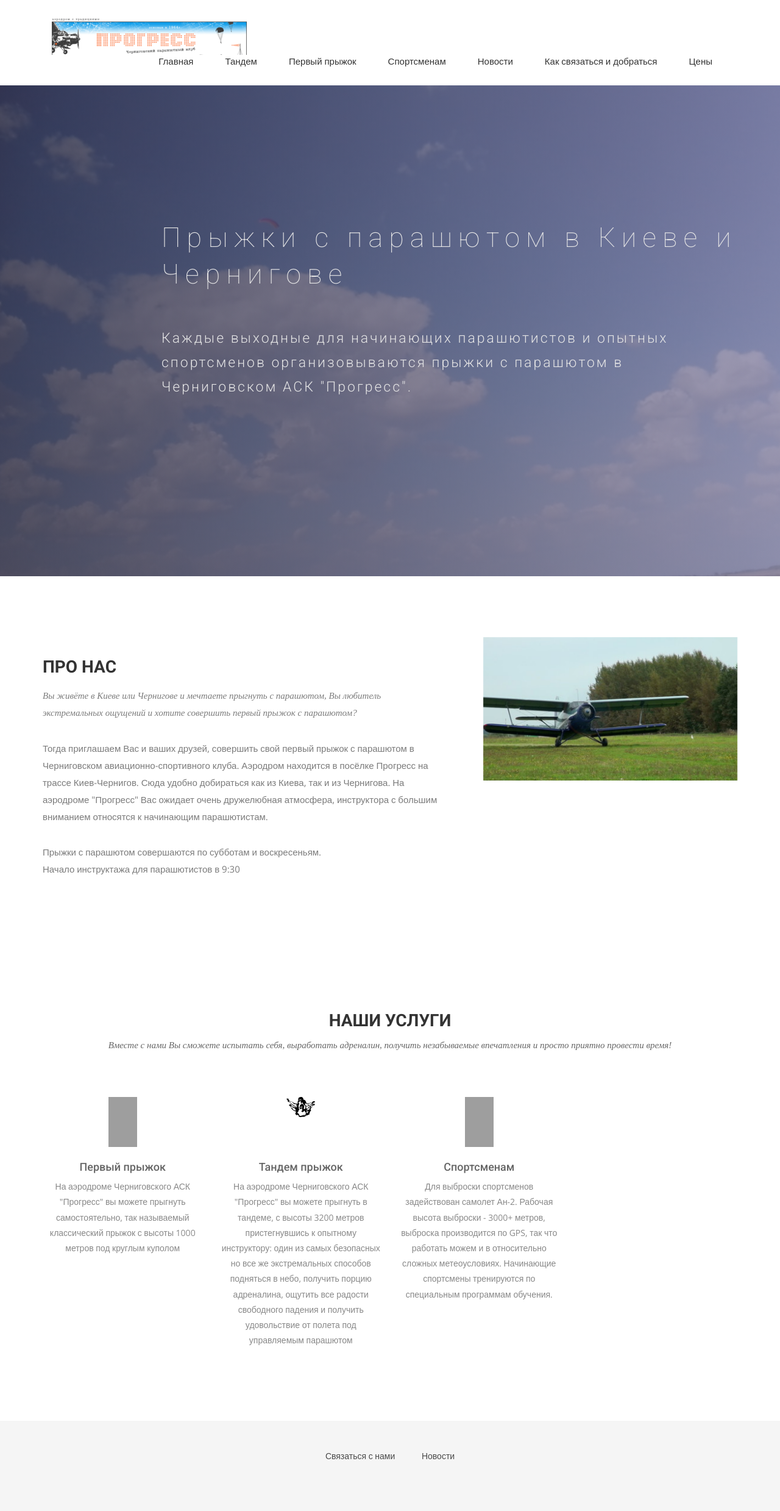
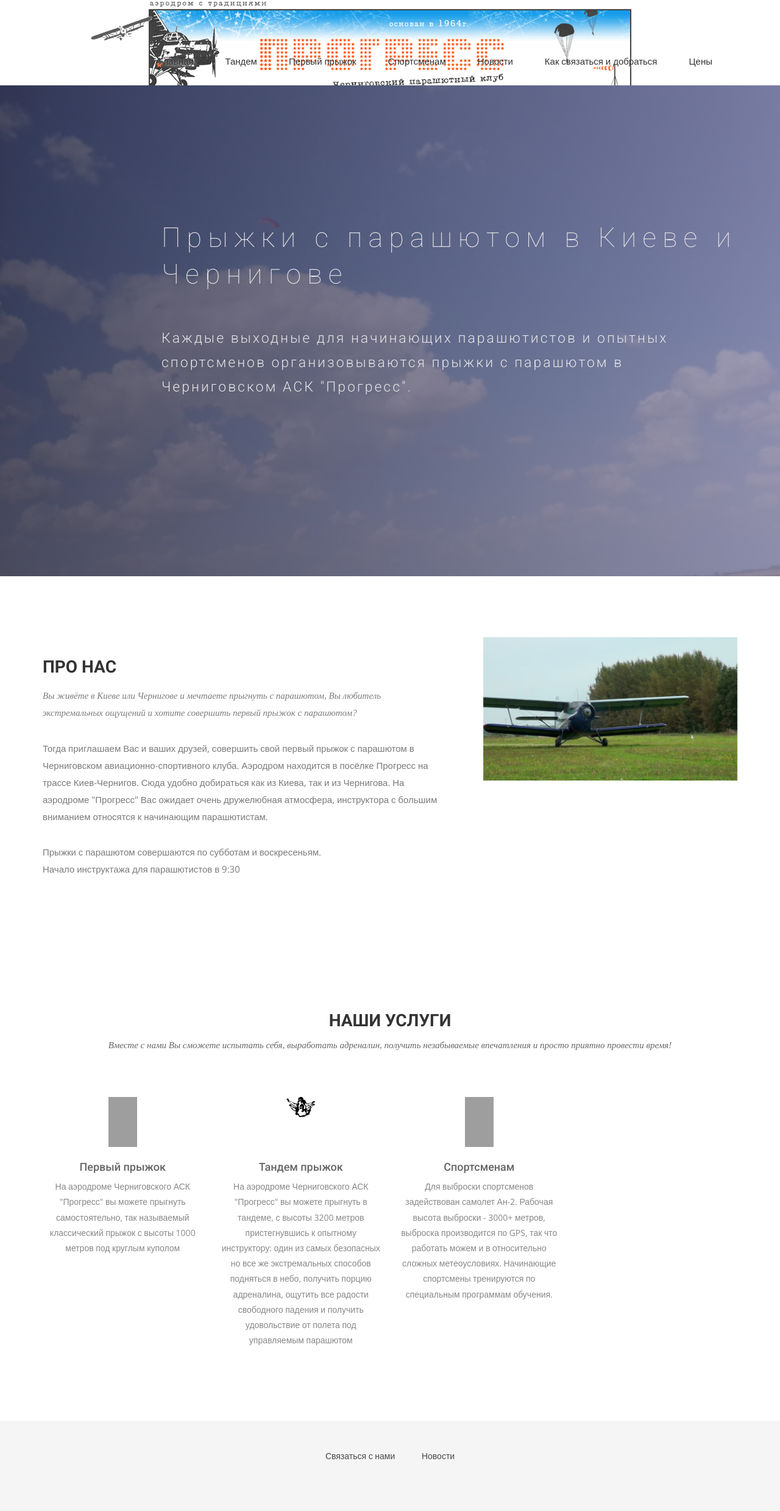
Before and after one commit to joej0e/progres.org.ua, a Jekyll site: the page built from index.html, in a window 1280 px wide. Shown: the whole page at 61% size. Built offline with Jekyll 4.4.1, drawn with Linux system fonts in a browser that asks for light colours; nearby versions of some CDN libraries; some web fonts are replaced; grey boxes are pictures that could not be loaded.

Commit message:
Beautified header image

```diff
--- a/css/airspace.css
+++ b/css/airspace.css
@@ -66,6 +66,9 @@ a:active {
 --*/
 header {
   background: #fff;
+  background-image: url("/img/header_n3.gif");
+  background-repeat: no-repeat;
+  background-position: center center;
   padding: 20px 0;
 }
 header .navbar {
@@ -81,6 +84,7 @@ header .navbar-default {
 }
 header .navbar-default .navbar-nav {
   padding-top: 10px;
+  text-shadow: 2px 2px 6px #ffffff;
 }
 header .navbar-default .navbar-nav li a {
   color: #333333;
```
Also changed, not shown: img/header_n3.gif (added), img/logo.png.
